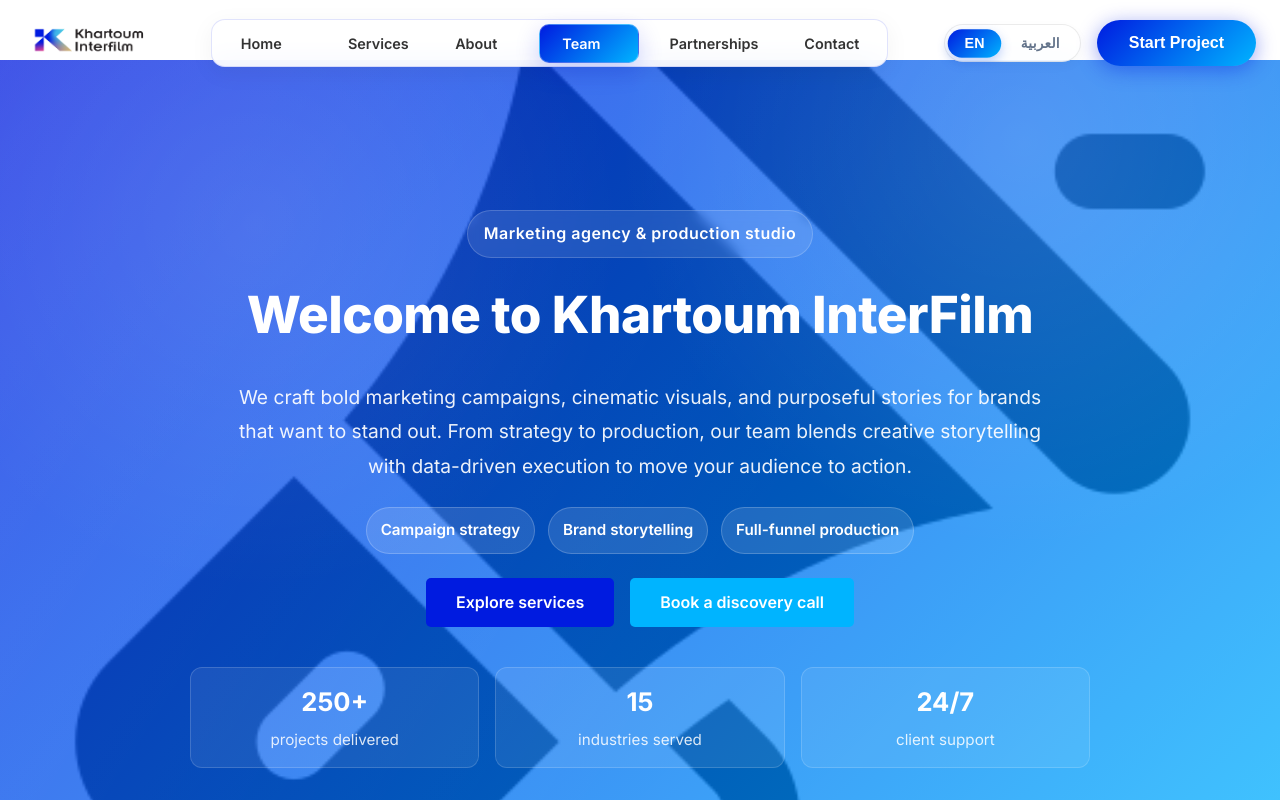
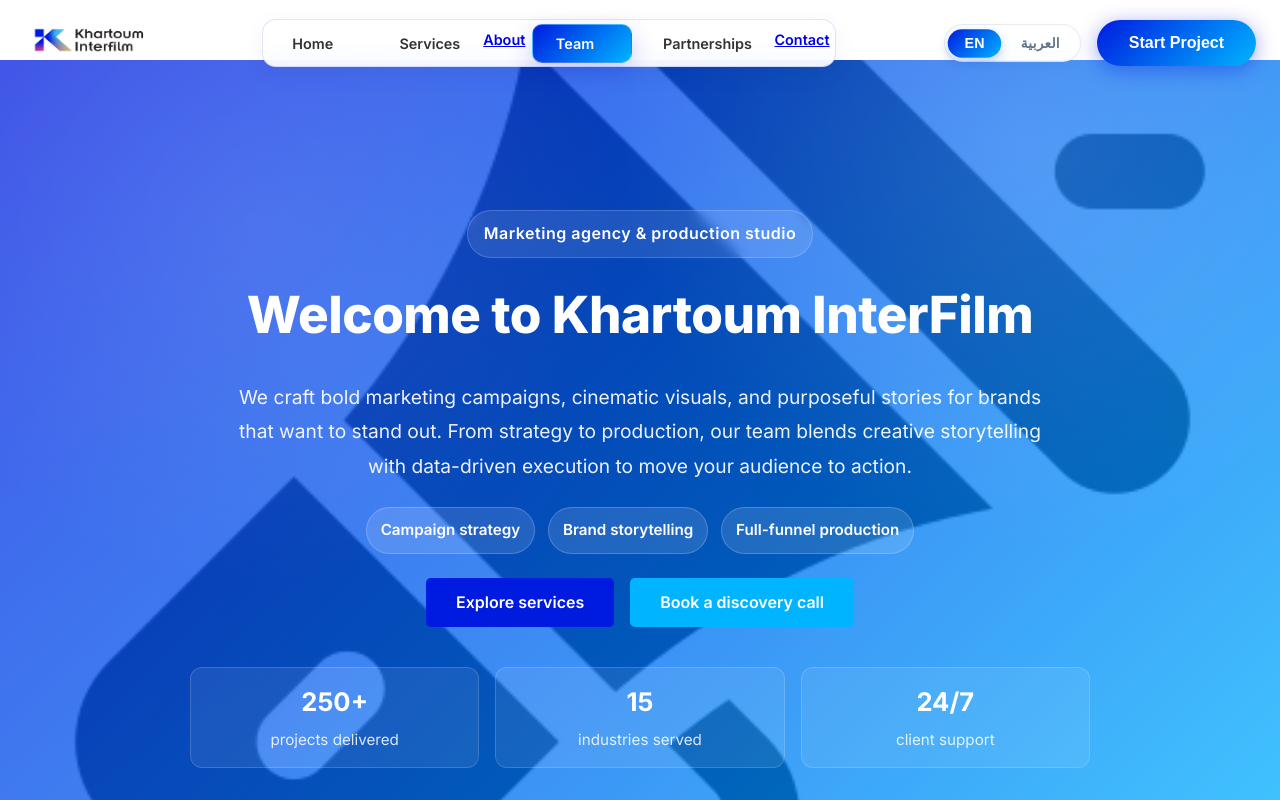
Before and after one commit to samalync/khartoum-interfilm, a Next.js app: page / in a window 1280 px wide. Shown: the top 800 px of the page. Built offline with nearby package versions, Linux system fonts and the light colour scheme.

Commit message:
fifth commit

```diff
--- a/app/about/page.tsx
+++ b/app/about/page.tsx
@@ -1,7 +1,7 @@
 'use client';
 
-import Header from '../../components/Header';
 import { useLanguage } from '../../components/LanguageContext';
+import { Metadata } from 'next';
 
 interface CompanyValue {
   title: string;
@@ -41,8 +41,6 @@
 
   return (
     <>
-      <Header />
-
       {/* Hero Section */}
       <section className="about-hero">
         <div className="container">
--- a/app/contact/page.tsx
+++ b/app/contact/page.tsx
@@ -1,7 +1,5 @@
 'use client';
 import { useState } from 'react';
-import Header from '../../components/Header';
-import Footer from '../../components/Footer';
 import { FaEnvelope, FaPhone, FaMapMarkerAlt, FaClock, FaPaperPlane, FaCheckCircle } from 'react-icons/fa';
 
 export default function Contact() {
@@ -85,8 +83,6 @@
 
   return (
     <>
-      <Header />
-
       {/* Hero Section */}
       <section className="contact-hero">
         <div className="container">
@@ -300,8 +296,6 @@
           </div>
         </div>
       </section>
-
-      <Footer />
 
       <style jsx>{`
         /* Hero Section */
--- a/app/page.tsx
+++ b/app/page.tsx
@@ -3176,15 +3176,15 @@
               <p>{language === 'ar' ? 'شارك أهدافك والجدول الزمني والميزانية. نرد خلال 24 ساعة.' : 'Share your goals, timeline, and budget. We respond within 24 hours.'}</p>
               <div className="contact-meta">
                 <div className="contact-item">
-                  <FaEnvelope className="contact-icon" />
+                  {(FaEnvelope as any)({ className: "contact-icon" })}
                   <span>khartouminterfilm@gmail.com</span>
                 </div>
                 <div className="contact-item">
-                  <FaPhone className="contact-icon" />
+                  {(FaPhone as any)({ className: "contact-icon" })}
                   <span>0795429785</span>
                 </div>
                 <div className="contact-item">
-                  <FaClock className="contact-icon" />
+                  {(FaClock as any)({ className: "contact-icon" })}
                   <span>9:00AM - 5:00PM</span>
                 </div>
               </div>
--- a/components/Header.tsx
+++ b/components/Header.tsx
@@ -105,12 +105,12 @@
   }, [activeSection]);
 
   const navItems = [
-    { id: 'home', label: language === 'ar' ? 'الرئيسية' : 'Home', icon: '' },
-    { id: 'services', label: language === 'ar' ? 'الخدمات' : 'Services', icon: '' },
-    { id: 'about', label: language === 'ar' ? 'من نحن' : 'About', icon: '' },
-    { id: 'team', label: language === 'ar' ? 'الفريق' : 'Team', icon: '' },
-    { id: 'partnerships', label: language === 'ar' ? 'الشراكات' : 'Partnerships', icon: '' },
-    { id: 'contact', label: language === 'ar' ? 'التواصل' : 'Contact', icon: '' },
+    { id: 'home', label: language === 'ar' ? 'الرئيسية' : 'Home', icon: '', type: 'section' },
+    { id: 'services', label: language === 'ar' ? 'الخدمات' : 'Services', icon: '', type: 'section' },
+    { id: 'about', label: language === 'ar' ? 'من نحن' : 'About', icon: '', type: 'page' },
+    { id: 'team', label: language === 'ar' ? 'الفريق' : 'Team', icon: '', type: 'section' },
+    { id: 'partnerships', label: language === 'ar' ? 'الشراكات' : 'Partnerships', icon: '', type: 'section' },
+    { id: 'contact', label: language === 'ar' ? 'التواصل' : 'Contact', icon: '', type: 'page' },
   ];
 
   return (
@@ -135,6 +135,15 @@
             <ul className="nav-list-creative">
               {navItems.map((item) => (
                 <li key={item.id} className="nav-item-creative">
+                  {item.type === 'page' ? (
+                    <Link
+                      href={`/${item.id}`}
+                      className={`nav-link-creative ${activeSection === item.id ? 'active' : ''}`}
+                    >
+                      <span className="nav-icon">{item.icon}</span>
+                      <span className="nav-label">{item.label}</span>
+                    </Link>
+                  ) : (
                     <a
                       href={`#${item.id}`}
                       onClick={(e) => {
@@ -147,6 +156,7 @@
                       <span className="nav-icon">{item.icon}</span>
                       <span className="nav-label">{item.label}</span>
                     </a>
+                  )}
                 </li>
               ))}
             </ul>
--- a/components/ServiceCard.tsx
+++ b/components/ServiceCard.tsx
@@ -1,7 +1,8 @@
 import { Service } from '../types';
 import { useLanguage } from './LanguageContext';
+import React from 'react';
 
-interface ServiceCardProps {
+interface ServiceCardProps extends React.HTMLAttributes<HTMLButtonElement> {
   service: Service;
   onClick: () => void;
 }
--- a/next.config.js
+++ b/next.config.js
@@ -1,6 +1,7 @@
-/** @type {import(next).NextConfig} */
+/** @type {import('next').NextConfig} */
 const nextConfig = {
   reactStrictMode: true,
+  swcMinify: false,
 }
 
 module.exports = nextConfig
```
Also changed, not shown: package.json (+4 -4 lines), types/styled-jsx.d.ts (deleted, +0 -8 lines), 1 other file (tests, documents, lock files or other folders). Lines whose indentation alone changed are shown as unchanged.
